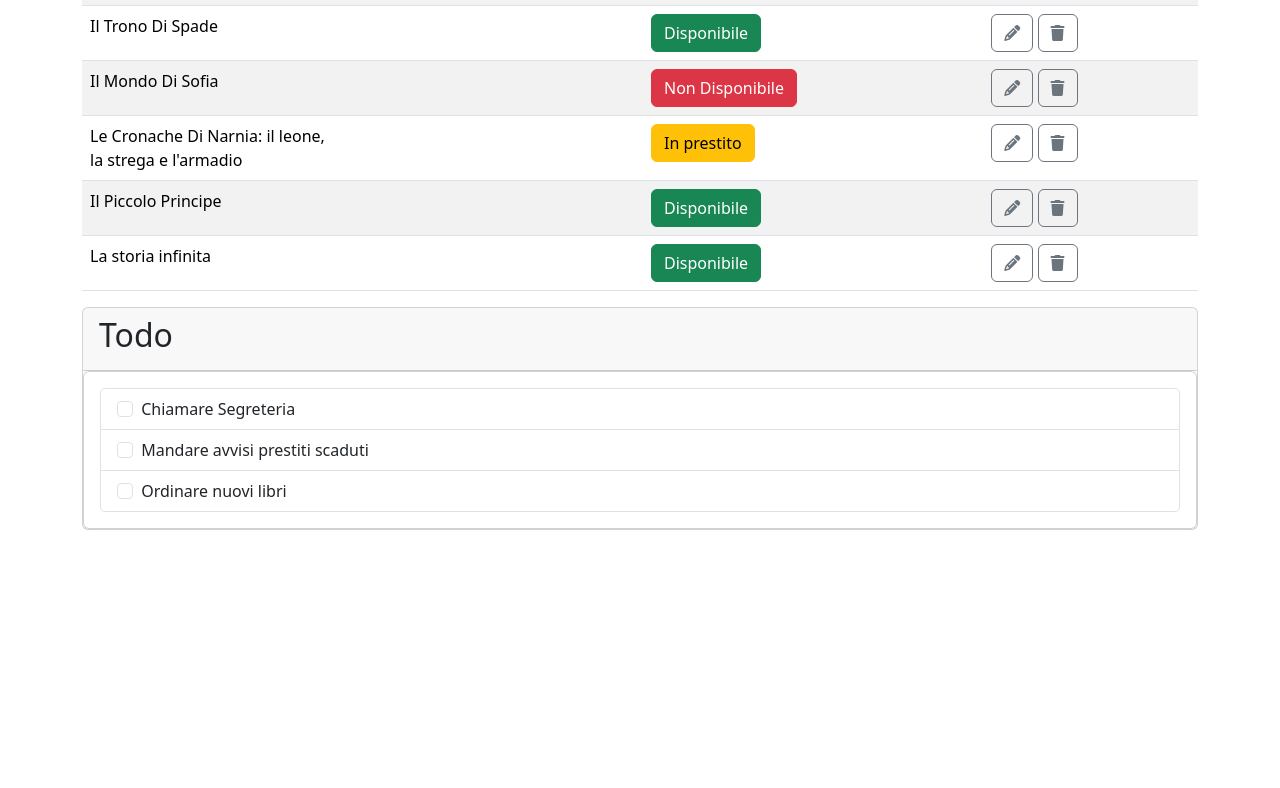
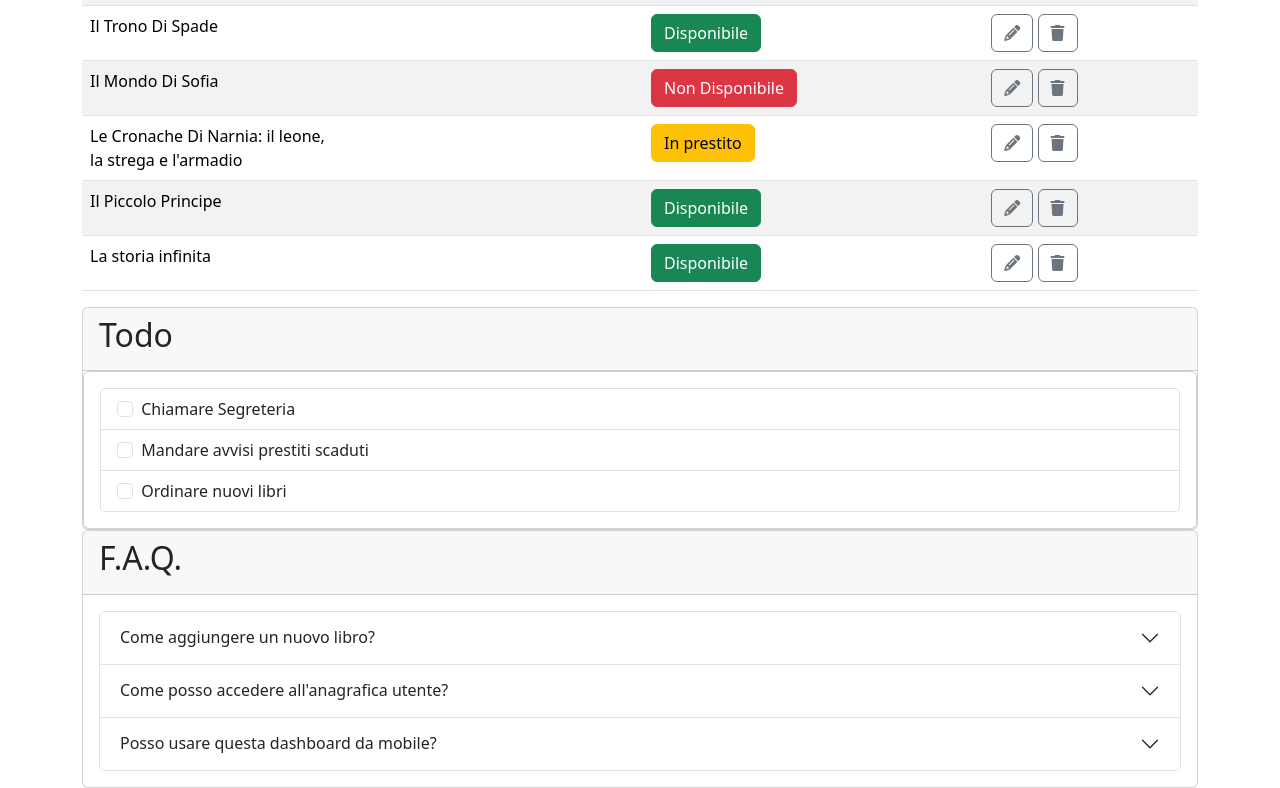
Before and after one commit to yuricifiello/html-css-bootstrap-dashboard, a plain HTML site: page index.html in a window 1280 px wide. Shown: the part 552-1340 px from the top of the page. Before the commit the page ends 1082 px from the top, so only its background shows below. Drawn offline with nearby package versions, Linux system fonts and the light colour scheme.

Commit message:
card-faq

```diff
--- a/index.html
+++ b/index.html
@@ -326,8 +326,56 @@
           </ul>
         </div>
       </div>
+      <div class="card d-flex">
+        <div class="card-header">
+          <h2>F.A.Q.</h2>
+        </div>
+        <div class="accordion p-3" id="accordionExample">
+          <div class="accordion-item">
+            <h2 class="accordion-header">
+              <button
+                class="accordion-button collapsed"
+                type="button"
+                data-bs-toggle="collapse"
+                data-bs-target="#collapseTwo"
+                aria-expanded="false"
+                aria-controls="collapseTwo"
+              >
+                Come aggiungere un nuovo libro?
+              </button>
+            </h2>
+          </div>
+          <div class="accordion-item">
+            <h2 class="accordion-header">
+              <button
+                class="accordion-button collapsed"
+                type="button"
+                data-bs-toggle="collapse"
+                data-bs-target="#collapseTwo"
+                aria-expanded="false"
+                aria-controls="collapseTwo"
+              >
+                Come posso accedere all'anagrafica utente?
+              </button>
+            </h2>
+          </div>
+          <div class="accordion-item">
+            <h2 class="accordion-header">
+              <button
+                class="accordion-button collapsed"
+                type="button"
+                data-bs-toggle="collapse"
+                data-bs-target="#collapseThree"
+                aria-expanded="false"
+                aria-controls="collapseThree"
+              >
+                Posso usare questa dashboard da mobile?
+              </button>
+            </h2>
+          </div>
+        </div>
+      </div>
     </div>
-
     <script
       src="https://cdn.jsdelivr.net/npm/bootstrap@5.3.3/dist/js/bootstrap.bundle.min.js"
       integrity="sha384-YvpcrYf0tY3lHB60NNkmXc5s9fDVZLESaAA55NDzOxhy9GkcIdslK1eN7N6jIeHz"
```
